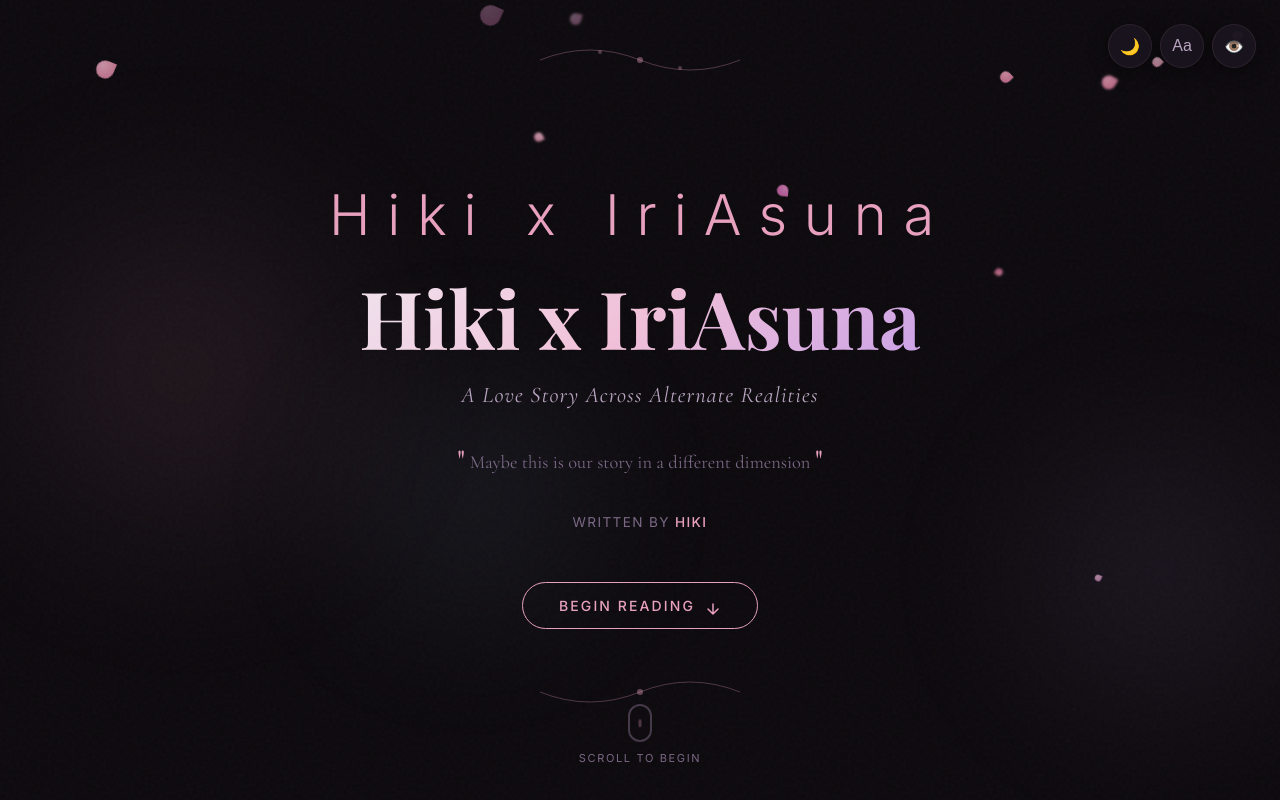
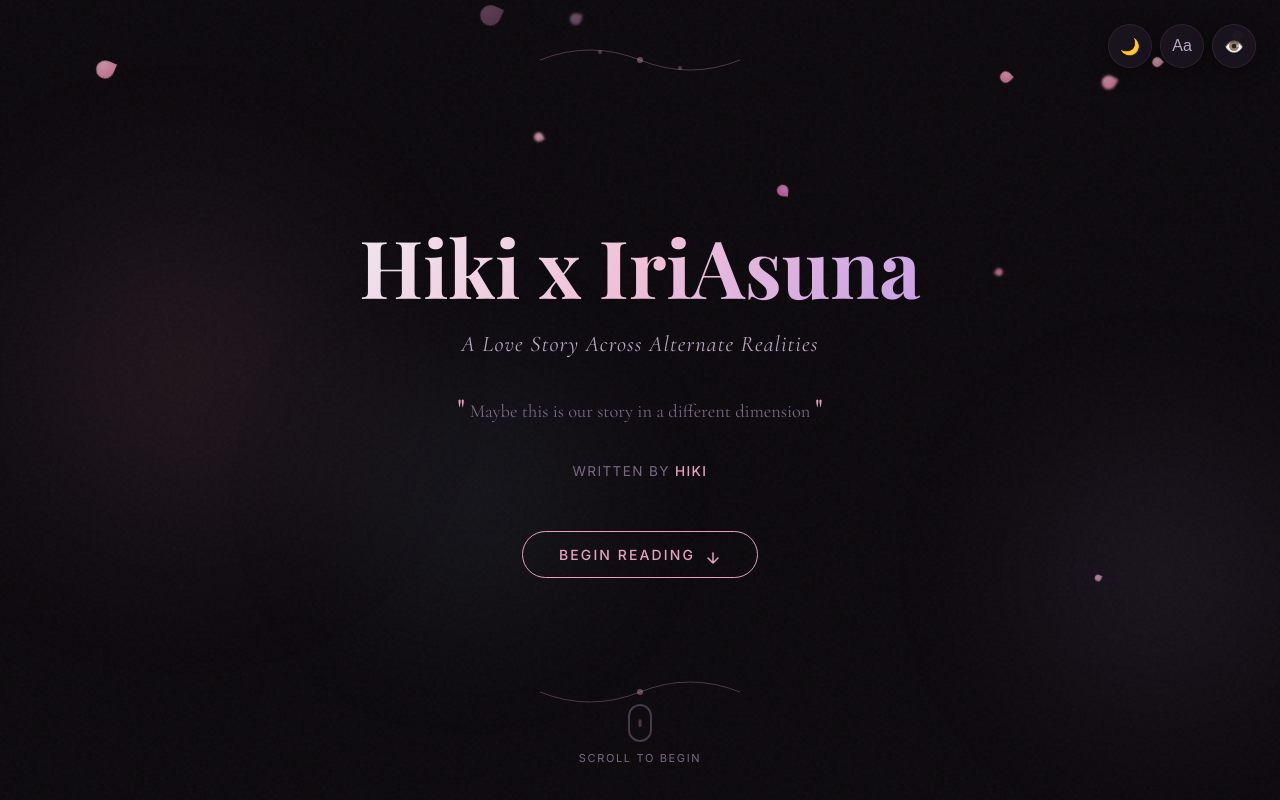
Before and after one commit to hikista/Hikiri, a plain HTML site: page index.html in a window 1280 px wide. Shown: the top 800 px of the page. Drawn offline with nearby package versions, Linux system fonts and the light colour scheme; a web font is replaced by a local one.

Commit message:
Remove hero-japanese div from index.html

```diff
--- a/index.html
+++ b/index.html
@@ -73,7 +73,6 @@
     </div>
 
     <div class="hero-content">
-      <div class="hero-japanese" id="heroJapanese">Hiki x IriAsuna</div>
       <h1 class="hero-title" id="heroTitle">Hiki x IriAsuna</h1>
       <p class="hero-subtitle" id="heroSubtitle">A Love Story Across Alternate Realities</p>
       <div class="hero-quote">
```
